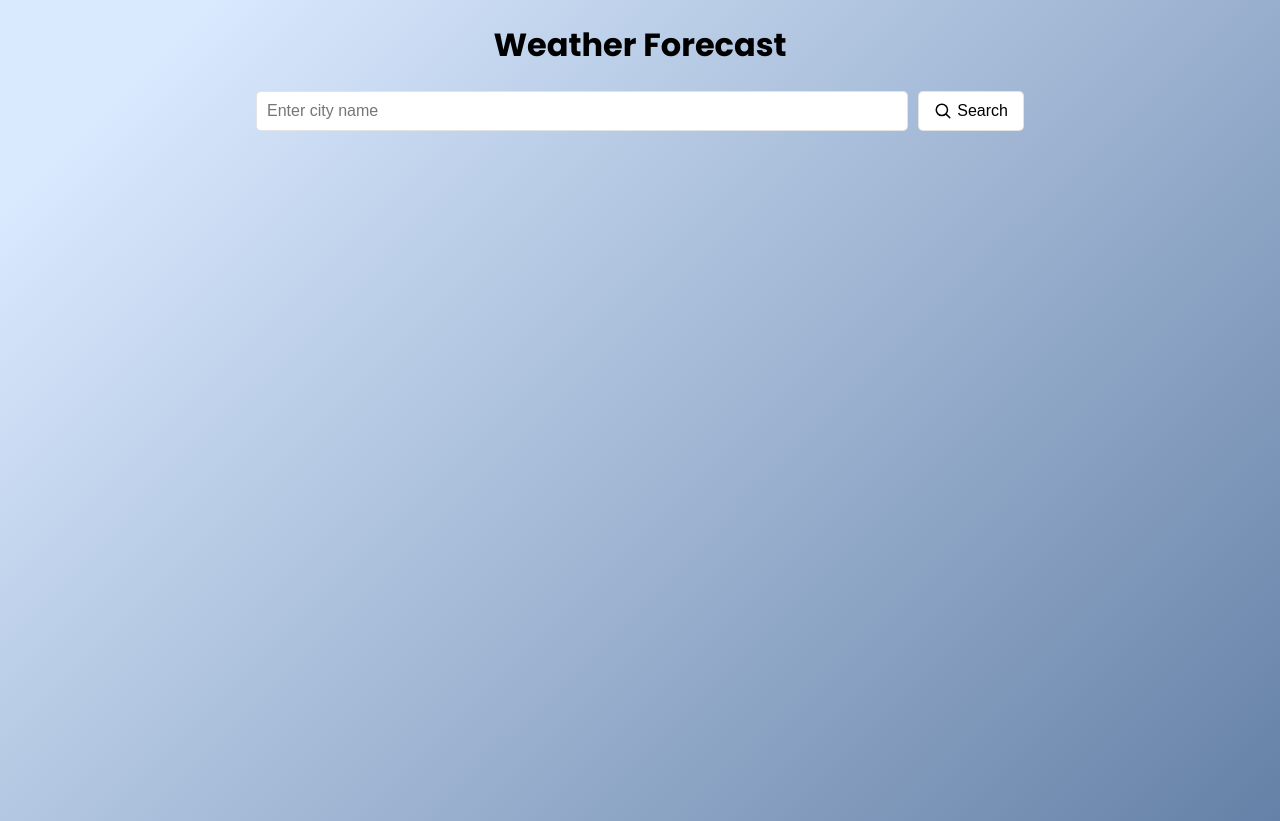
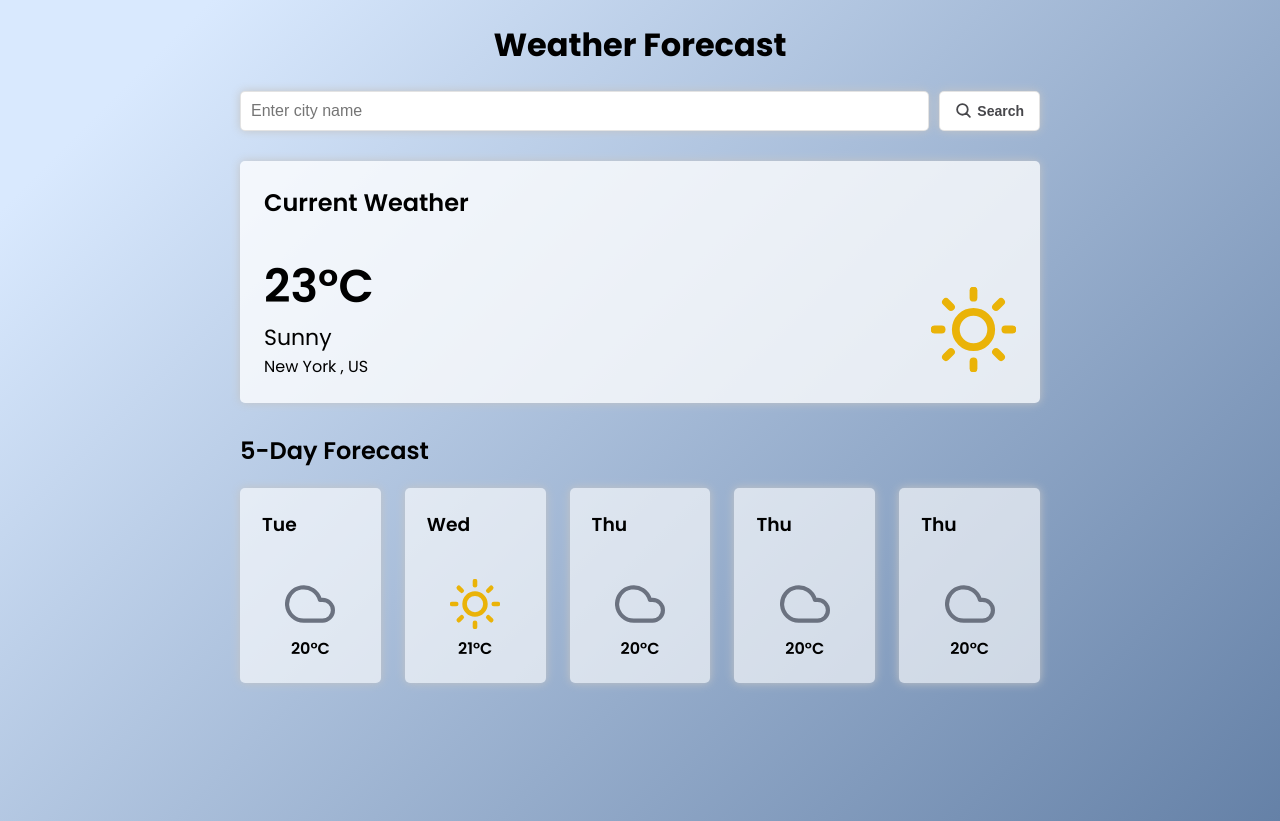
Before and after one commit to Anuj579/30-Days-JavaScript-Challenge, a website: page Project 1 - Weather App/index.html in a window 1280 px wide. Drawn offline with Linux system fonts and the light colour scheme.

Commit message:
weather app styling and layout updated

```diff
--- a/Project 1 - Weather App/index.html
+++ b/Project 1 - Weather App/index.html
@@ -10,20 +10,73 @@
 </head>
 
 <body>
-    <div class="container">
-        <h1>Weather Forecast</h1>
+    <main class="container">
+        <h1 class="text-center">Weather Forecast</h1>
         <div class="search-bar">
             <input type="text" placeholder="Enter city name">
             <button>
-                <svg xmlns="http://www.w3.org/2000/svg" fill="none" viewBox="0 0 24 24" stroke-width="2"
-                    stroke="currentColor" class="size-6" width="18">
+                <svg xmlns="http://www.w3.org/2000/svg" fill="none" viewBox="0 0 24 24" stroke-width="2.5"
+                    stroke="currentColor" class="size-6" width="17">
                     <path stroke-linecap="round" stroke-linejoin="round"
                         d="m21 21-5.197-5.197m0 0A7.5 7.5 0 1 0 5.196 5.196a7.5 7.5 0 0 0 10.607 10.607Z" />
                 </svg>
                 <span>Search</span>
             </button>
         </div>
-    </div>
+
+        <div class="current-weather-card">
+            <h2 class="m-0 fw-600">Current Weather</h2>
+            <div>
+                <div>
+                    <h1 class="m-0 fw-600">23°C</h1>
+                    <p class="m-0 current-weather">Sunny</p>
+                    <p class="m-0">New York , US</p>
+                </div>
+                <div><img src="./assets/sun.svg" alt=""></div>
+            </div>
+        </div>
+
+        <div>
+        <h2 class="fw-600">5-Day Forecast</h2>
+            <div class="forecast-cards">
+                <div class="card">
+                    <h3 class="m-0 fw-600">Tue</h3>
+                    <div class="text-center">
+                        <img src="./assets/cloud.svg" alt="">
+                        <p class="m-0 fw-600">20°C</p>
+                    </div>
+                </div>
+                <div class="card">
+                    <h3 class="m-0 fw-600">Wed</h3>
+                    <div class="text-center">
+                        <img src="./assets/sun.svg" height="50px" alt="">
+                        <p class="m-0 fw-600">21°C</p>
+                    </div>
+                </div>
+                <div class="card">
+                    <h3 class="m-0 fw-600">Thu</h3>
+                    <div class="text-center">
+                        <img src="./assets/cloud.svg" alt="">
+                        <p class="m-0 fw-600">20°C</p>
+                    </div>
+                </div>
+                <div class="card">
+                    <h3 class="m-0 fw-600">Thu</h3>
+                    <div class="text-center">
+                        <img src="./assets/cloud.svg" alt="">
+                        <p class="m-0 fw-600">20°C</p>
+                    </div>
+                </div>
+                <div class="card">
+                    <h3 class="m-0 fw-600">Thu</h3>
+                    <div class="text-center">
+                        <img src="./assets/cloud.svg" alt="">
+                        <p class="m-0 fw-600">20°C</p>
+                    </div>
+                </div>
+            </div>
+        </div>
+    </main>
 </body>
 <script src="script.js"></script>
 
--- a/Project 1 - Weather App/style.css
+++ b/Project 1 - Weather App/style.css
@@ -2,7 +2,8 @@
 
 
 :root {
-    --radius: 5px
+    --radius: 5px;
+    --shadow: 0 0 10px rgb(197, 197, 197);
 }
 
 body {
@@ -15,12 +16,12 @@ body {
 }
 
 .container{
-    max-width: 768px;
+    max-width: 800px;
     margin: auto;
     padding: 0px 16px;
 }
 
-h1 {
+.text-center {
     text-align: center;
 }
 
@@ -37,10 +38,12 @@ h1 {
     border-radius: var(--radius);
     width: 100%;
     font-size: 16px;
+    box-shadow: var(--shadow);
 
     &:focus-visible{
-        outline: none;
-        border-color: black;
+        outline: 2px solid rgb(179, 179, 179);
+        outline-offset: 2px;
+        /* border-color: black; */
     }
 }
 
@@ -54,14 +57,78 @@ button {
     border-radius: var(--radius);
     cursor: pointer;
     background: white;
-    font-size: 16px;
+    font-size: 14px;
+    font-weight: 600;
+    color: #47474b;
+    /* letter-spacing: 1.1px; */
     transition: all 0.2s ease;
+    box-shadow: var(--shadow);
 
     &:hover {
-        background: rgb(216, 215, 215);
+        background: rgb(233, 232, 232);
     }
 
     &:active {
-        background: rgb(199, 198, 198);
+        background: rgb(223, 223, 223);
     }
 }
+
+.current-weather-card{
+    background: rgba(255, 255, 255, 0.774);
+    padding: 24px;
+    margin: 30px 0px;
+    border-radius: var(--radius);
+    box-shadow: var(--shadow);
+}
+
+.m-0{
+    margin: 0;
+}
+
+.fw-600{
+    font-weight: 600;
+}
+
+.current-weather-card>div{
+    display: flex;
+    justify-content: space-between;
+    align-items: end;
+    margin-top: 2rem;
+}
+
+.current-weather-card>div>div>h1{
+    font-size: 46px;
+}
+
+.current-weather-card>div>div> .current-weather{
+    font-size: 22px;
+}
+
+
+.forecast-cards{
+    display: flex;
+    flex-direction: column;
+    gap: 1.5rem;
+    margin-bottom: 3rem;
+}
+
+.card{
+    background: rgba(255, 255, 255, 0.63);
+    padding: 22px;
+    border-radius: var(--radius);
+    box-shadow: var(--shadow);
+}
+
+.card>div{
+    margin-top: 2.5rem;
+}
+
+@media screen and (min-width:768px) {
+    .forecast-cards{
+        flex-direction: row;
+    }
+
+    .card{
+        width: 100%;
+    }
+}
```
Also changed, not shown: Project 1 - Weather App/assets/cloud.svg (added), Project 1 - Weather App/assets/sun.svg (added).
